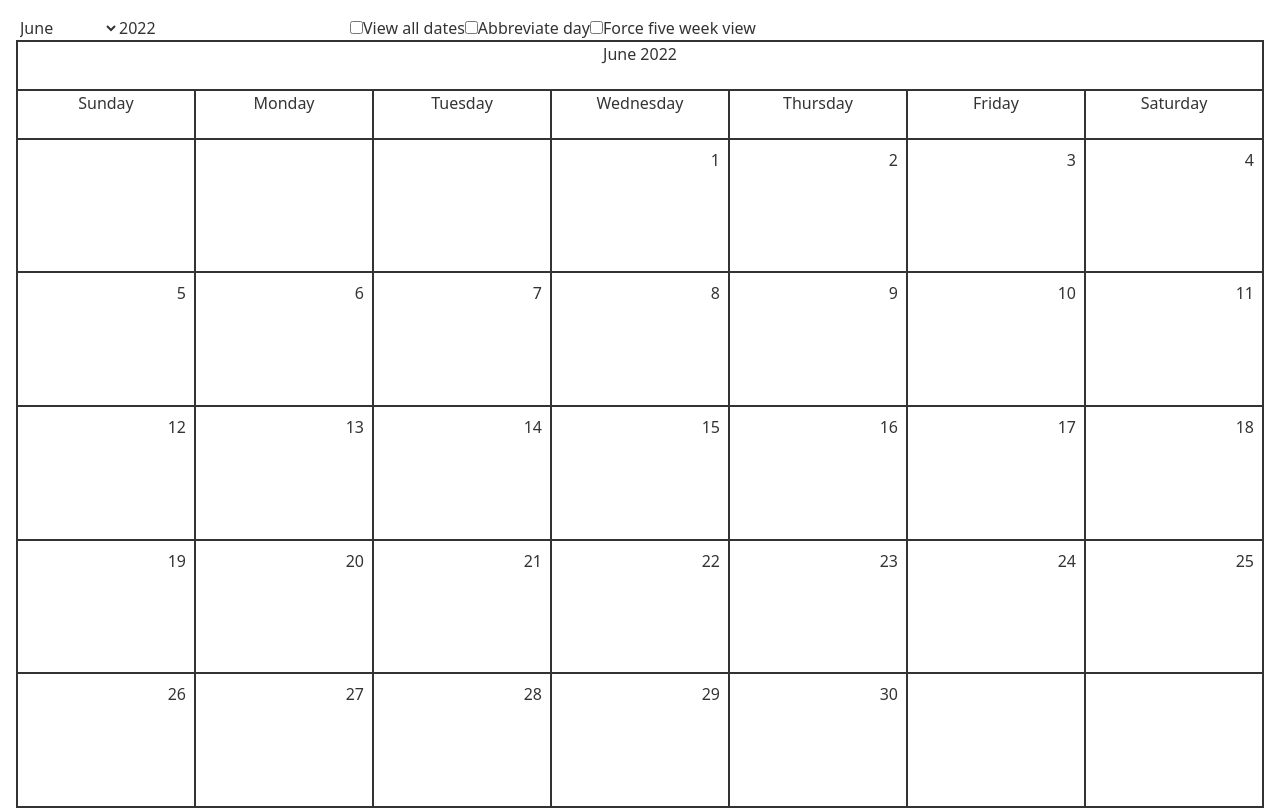
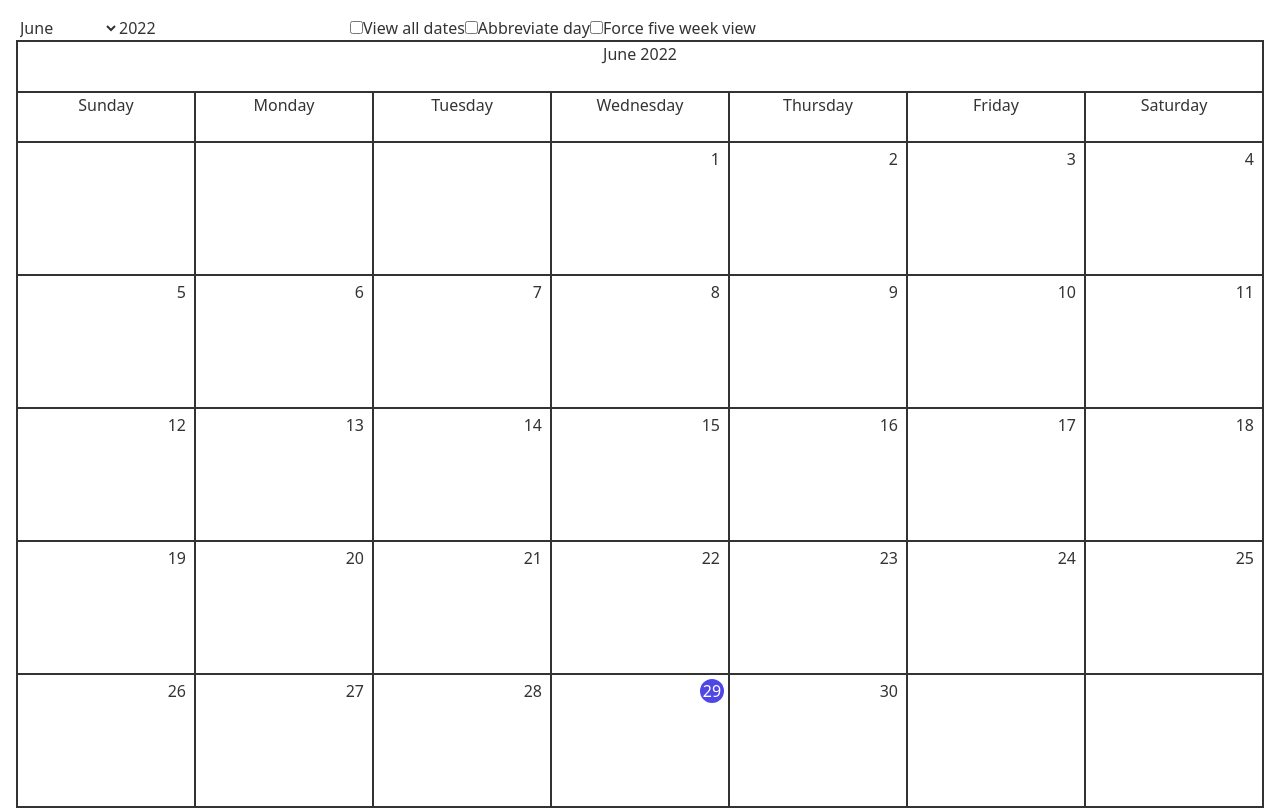
Before and after one commit to vlemoine/calendar.rocks, a Nuxt app: page / in a window 1280 px wide. Built offline with nearby package versions, Linux system fonts and the light colour scheme.

Commit message:
today highlight

```diff
--- a/components/Month.vue
+++ b/components/Month.vue
@@ -12,13 +12,13 @@
       {{ abbrDay ? weekday.slice(0, 3) : weekday }}
     </div>
     <div
-      v-for="(date, i) in days"
+      v-for="(date, i) in dates"
       :key="i"
-      class="p-2 relative"
+      class="px-2 py-1 relative flex"
       :class="[
         border,
         text(i),
-        forceFive && days.length > 35
+        forceFive && dates.length > 35
           ? i > 27
             ? 'row-span-2'
             : 'row-span-4'
@@ -30,12 +30,26 @@
         },
       ]"
     >
-      <span v-if="date !== ''" :class="{'absolute bottom-2': forceFive && i > 34}">{{ date }}</span>
+      <span
+        v-if="
+          date.current ||
+          (allDates && !forceFive) ||
+          (allDates && forceFive && i < 35)
+        "
+        :class="[
+          today(date),
+          {
+            'absolute bottom-2': forceFive && i > 34,
+          },
+        ]"
+        >{{ date.date }}
+      </span>
     </div>
   </div>
 </template>
 
 <script lang="ts">
+const today: Date = new Date();
 const weekdays: string[] = [
   "Sunday",
   "Monday",
@@ -46,7 +60,6 @@ const weekdays: string[] = [
   "Saturday",
 ];
 const options: object = { month: "long" };
-
 export default {
   props: {
     date: {
@@ -61,6 +74,7 @@ export default {
       type: Boolean,
       default: false,
     },
+    // TODO: week view: 5, 6, auto
     forceFive: {
       type: Boolean,
       default: false,
@@ -76,45 +90,44 @@ export default {
     base() {
       return new Date(this.date.getFullYear(), this.date.getMonth());
     },
-    year() {
-      return this.date.getFullYear();
+    dates() {
+      let d = new Date(this.base);
+      const month: number = new Date(this.base).getMonth();
+      let slots: any[] = [];
+      for (let i = this.base.getDay(); i > 0; i--) {
+        let s = new Date(d);
+        s.setDate(s.getDate() - i);
+        slots.push({ obj: s, date: s.getDate(), current: false });
+      }
+      while (d.getMonth() === month) {
+        let s = new Date(d);
+        slots.push({ obj: s, date: s.getDate(), current: true });
+        d.setDate(d.getDate() + 1);
+      }
+      let q = d.getDay() - 1;
+      while (q > -1 && d.getDay() > q) {
+        let s = new Date(d);
+        slots.push({ obj: s, date: s.getDate(), current: false });
+        d.setDate(d.getDate() + 1);
+      }
+      return slots;
     },
     month() {
       return new Intl.DateTimeFormat("default", options).format(this.date);
     },
-    days() {
-      let d = new Date(this.base);
-      const month: number = new Date(this.base).getMonth();
-      let slots: any[] = [];
-      for (let i = this.base.getDay(); i > 0; i--) {
-        if (this.allDates) {
-          let s = new Date(d);
-          s.setDate(s.getDate() - i);
-          slots.push(s.getDate());
-        } else {
-          slots.push("");
-        }
-      }
-      while (d.getMonth() === month) {
-        slots.push(d.getDate());
-        d.setDate(d.getDate() + 1);
-      }
-      let q = d.getDay() - 1;
-      while (q > -1 && d.getDay() > q) {
-        if (this.allDates && !this.forceFive) {
-          slots.push(d.getDate());
-        } else {
-          slots.push("");
-        }
-        d.setDate(d.getDate() + 1);
-      }
-      return slots;
+    year() {
+      return this.date.getFullYear();
     },
   },
   methods: {
     text(i) {
-      return this.forceFive && i > 34 ? 'text-left': 'text-right'
-    }
-  }
+      return this.forceFive && i > 34 ? "" : "items-start justify-end";
+    },
+    today(date) {
+      return date.obj.toDateString() === today.toDateString()
+        ? "bg-indigo-600 text-white dark:bg-indigo-400 dark:text-black aspect-square h-6 grid place-items-center -mr-1 rounded-full print:text-current"
+        : "";
+    },
+  },
 };
 </script>
```
Also changed, not shown: app.vue (+6 -1 lines).
